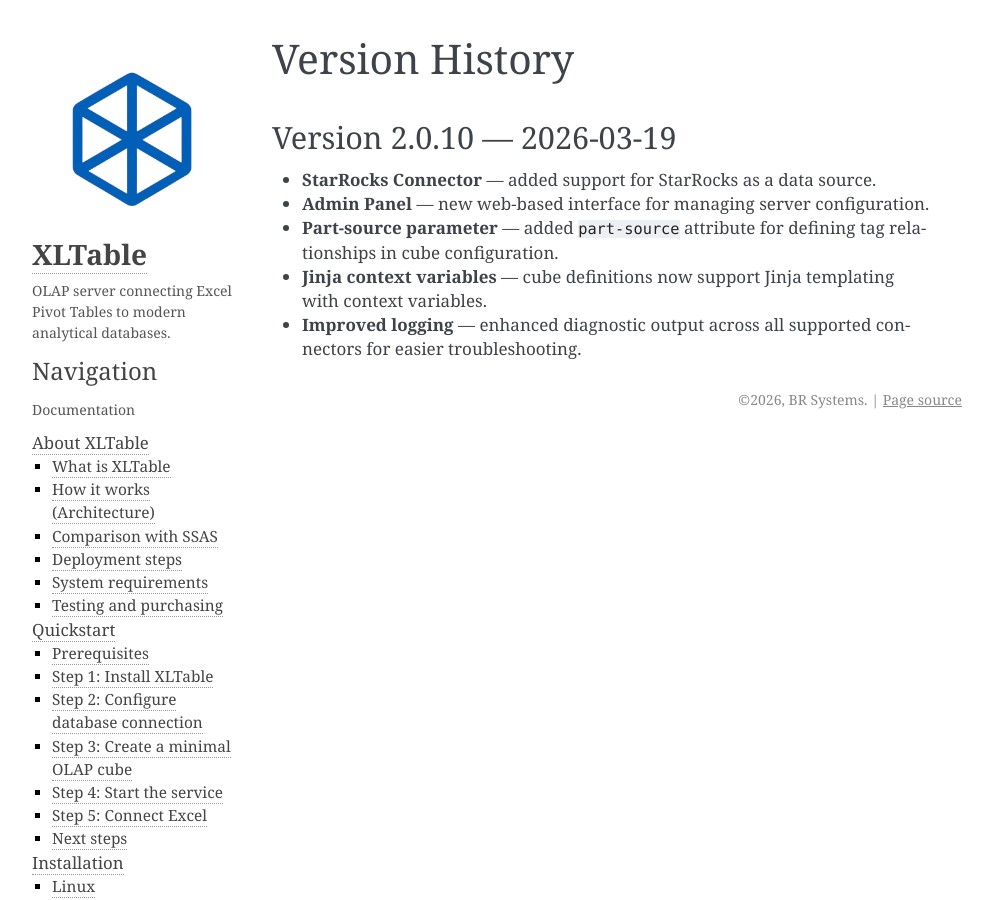
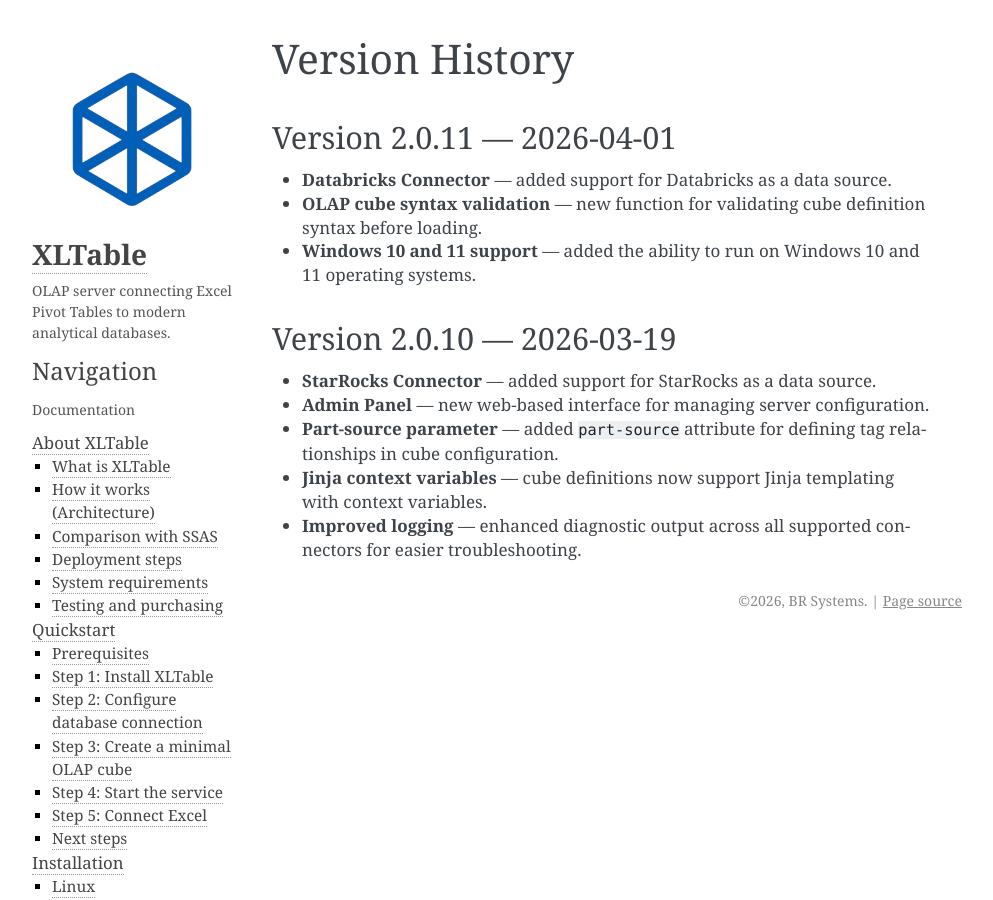
Before and after one commit to brmoscow/xltable, a Sphinx documentation site: the page built from docs/changelog.rst, in a window 1280 px wide. Shown: the whole page, without its empty margins (148-1141 px from the left). Built offline with Sphinx 7.4.7, drawn with Linux system fonts in a browser that asks for light colours; some of the changed text lies outside the part shown.

Commit message:
version 2.0.11

```diff
--- a/docs/changelog.rst
+++ b/docs/changelog.rst
@@ -1,5 +1,12 @@
 Version History
 ===============
+
+Version 2.0.11 — 2026-04-01
+----------------------------
+
+- **Databricks Connector** — added support for Databricks as a data source.
+- **OLAP cube syntax validation** — new function for validating cube definition syntax before loading.
+- **Windows 10 and 11 support** — added the ability to run on Windows 10 and 11 operating systems.
 
 Version 2.0.10 — 2026-03-19
 ----------------------------
--- a/docs/reference.rst
+++ b/docs/reference.rst
@@ -48,6 +48,11 @@ Tag reference
 
    * - Tag
      - Description
+
+   * - definition_check_on
+     - When present in the cube definition, enforces mandatory syntax validation
+       of the cube definition before connecting to data.
+       If validation fails, the connection is not established and an error is returned.
 
    * - hide
      - Hides a measure or dimension from the list of fields in Excel.
--- a/docs/support_knowledge_base.rst
+++ b/docs/support_knowledge_base.rst
@@ -1,10 +1,5 @@
 Frequently Asked Questions (Support)
 ====================================
-
-Reference links:
-
-- https://xltable.com/
-- https://xltable-olap.readthedocs.io/en/latest/
 
 .. contents:: Quick navigation
    :local:
```
Also changed, not shown: docs/backlog.rst (+13 -1 lines).
